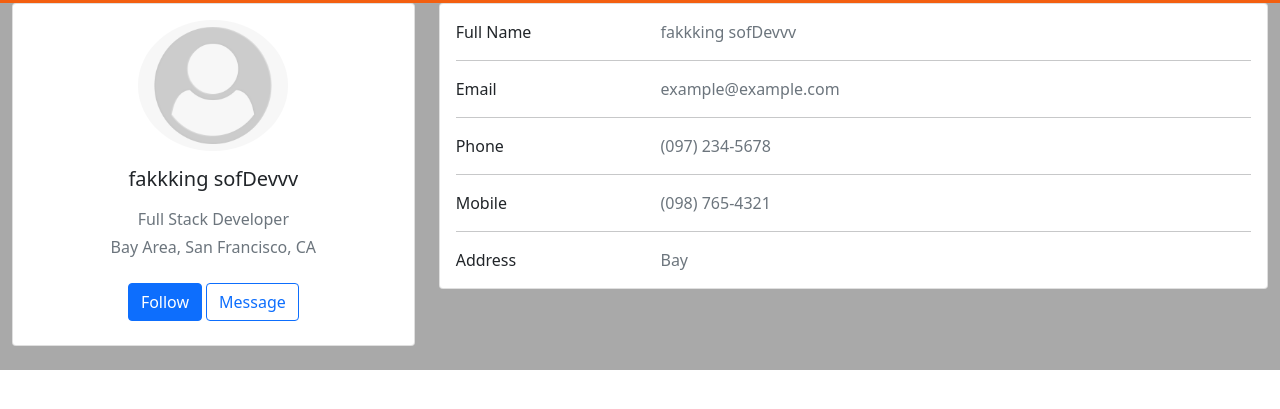
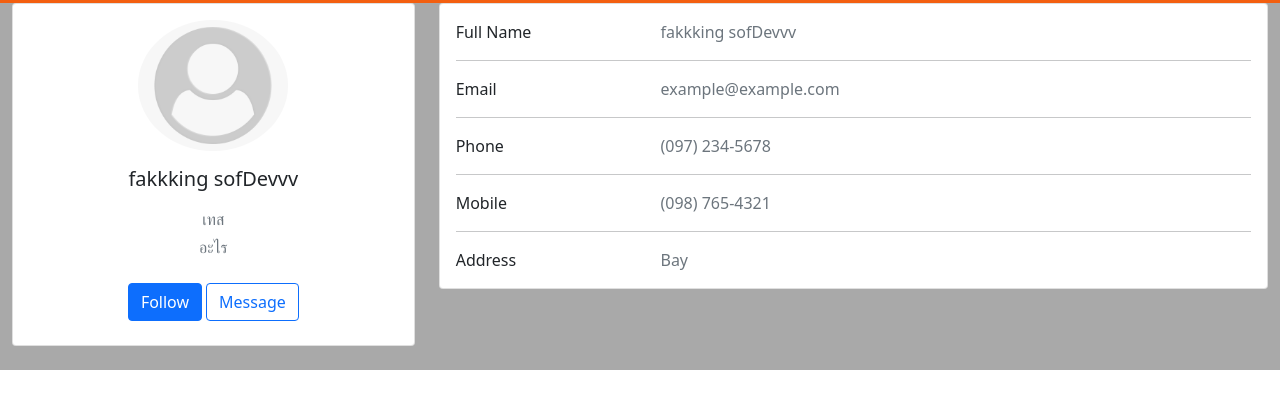
Before and after one commit to Paramee0598/KMITL_SQ_SHOP, a plain HTML site: page index.html in a window 1280 px wide. Shown: the part 119-528 px from the top of the page. Drawn offline with nearby package versions, Linux system fonts and the light colour scheme.

Commit message:
Update index.html
ะำหะ

```diff
--- a/index.html
+++ b/index.html
@@ -116,8 +116,8 @@
                 <div class="card-body text-center"  >
                   <img src="images/user.png" alt="avatar" class="rounded-circle img-fluid" style="width: 150px;">
                   <h5 class="my-3">fakkking sofDevvv</h5>
-                  <p class="text-muted mb-1">Full Stack Developer</p>
-                  <p class="text-muted mb-4">Bay Area, San Francisco, CA</p>
+                  <p class="text-muted mb-1">เทส</p>
+                  <p class="text-muted mb-4">อะไร</p>
                   <div class="d-flex justify-content-center mb-2">
                     <button type="button" class="btn btn-primary">Follow</button>
                     <button type="button" class="btn btn-outline-primary ms-1">Message</button>
```
